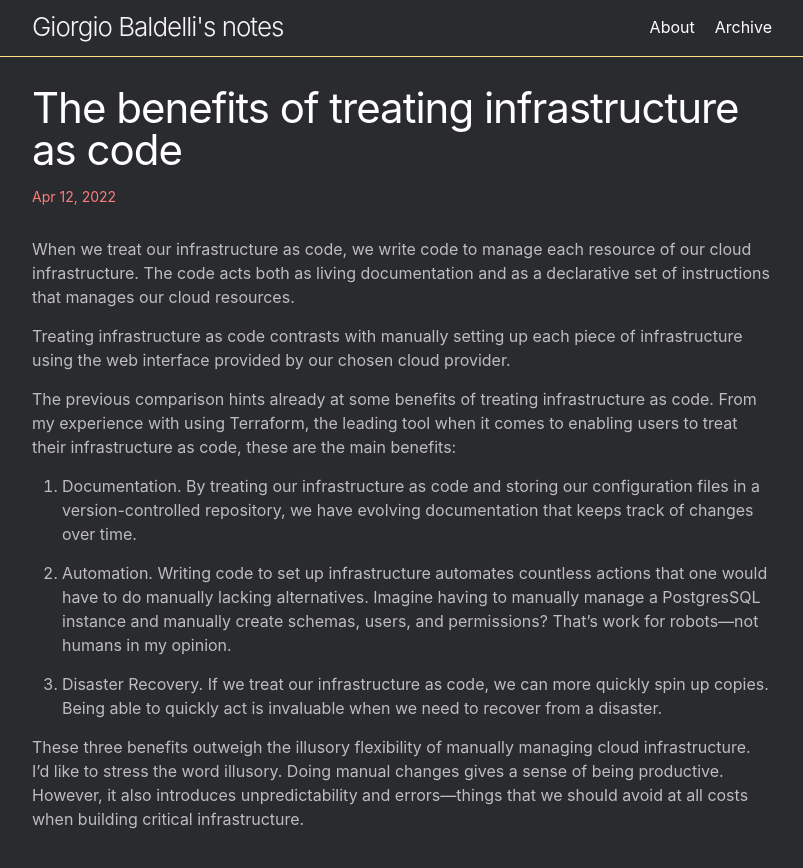
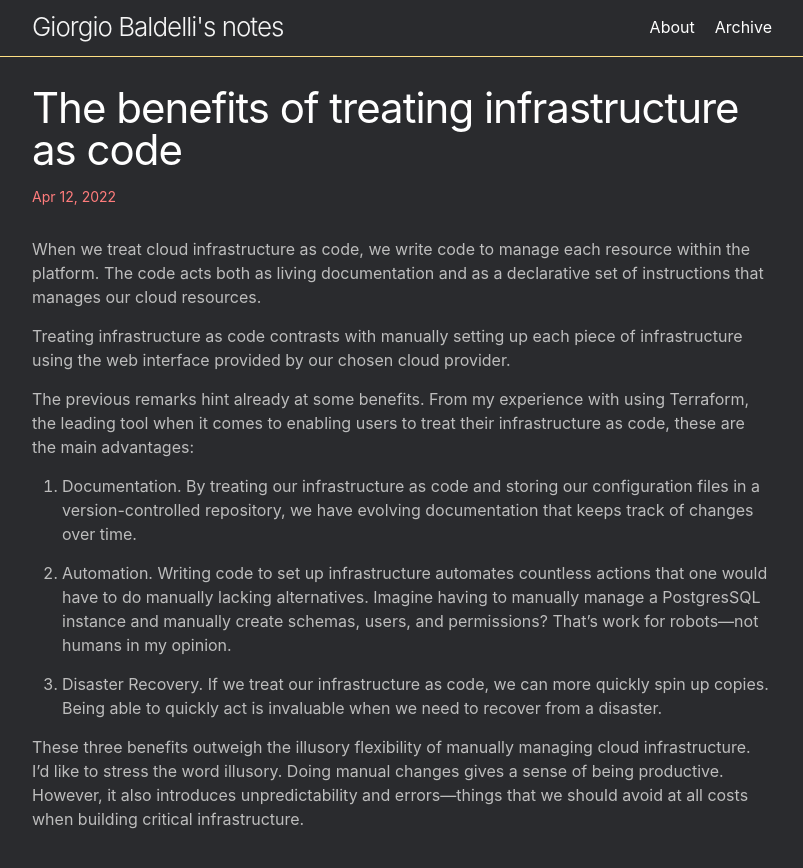
Before and after one commit to GiorgioBaldelli/giorgiobaldelli.github.io, a Jekyll site: the page built from _posts/2022-04-28-Some-benefits-of-treating-infrastructure-as-code.markdown, in a window 1280 px wide. Shown: the top 868 px of the page, without its empty margins (238-1041 px from the left). Built offline with Jekyll 4.4.1, drawn with Linux system fonts in a browser that asks for light colours.

Commit message:
Update 2022-04-28-Some-benefits-of-treating-infrastructure-as-code.markdown

```diff
--- a/_posts/2022-04-28-Some-benefits-of-treating-infrastructure-as-code.markdown
+++ b/_posts/2022-04-28-Some-benefits-of-treating-infrastructure-as-code.markdown
@@ -9,11 +9,11 @@ show_excerpts: true
 published: true
 ---
 
-When we treat our infrastructure as code, we write code to manage each resource of our cloud infrastructure. The code acts both as living documentation and as a declarative set of instructions that manages our cloud resources.
+When we treat cloud infrastructure as code, we write code to manage each resource within the platform. The code acts both as living documentation and as a declarative set of instructions that manages our cloud resources.
 
 Treating infrastructure as code contrasts with manually setting up each piece of infrastructure using the web interface provided by our chosen cloud provider.
 
-The previous comparison hints already at some benefits of treating infrastructure as code. From my experience with using Terraform, the leading tool when it comes to enabling users to treat their infrastructure as code, these are the main benefits:
+The previous remarks hint already at some benefits. From my experience with using Terraform, the leading tool when it comes to enabling users to treat their infrastructure as code, these are the main advantages:
 
 1. Documentation.  By treating our infrastructure as code and storing our configuration files in a version-controlled repository, we have evolving documentation that keeps track of changes over time.
 
```
